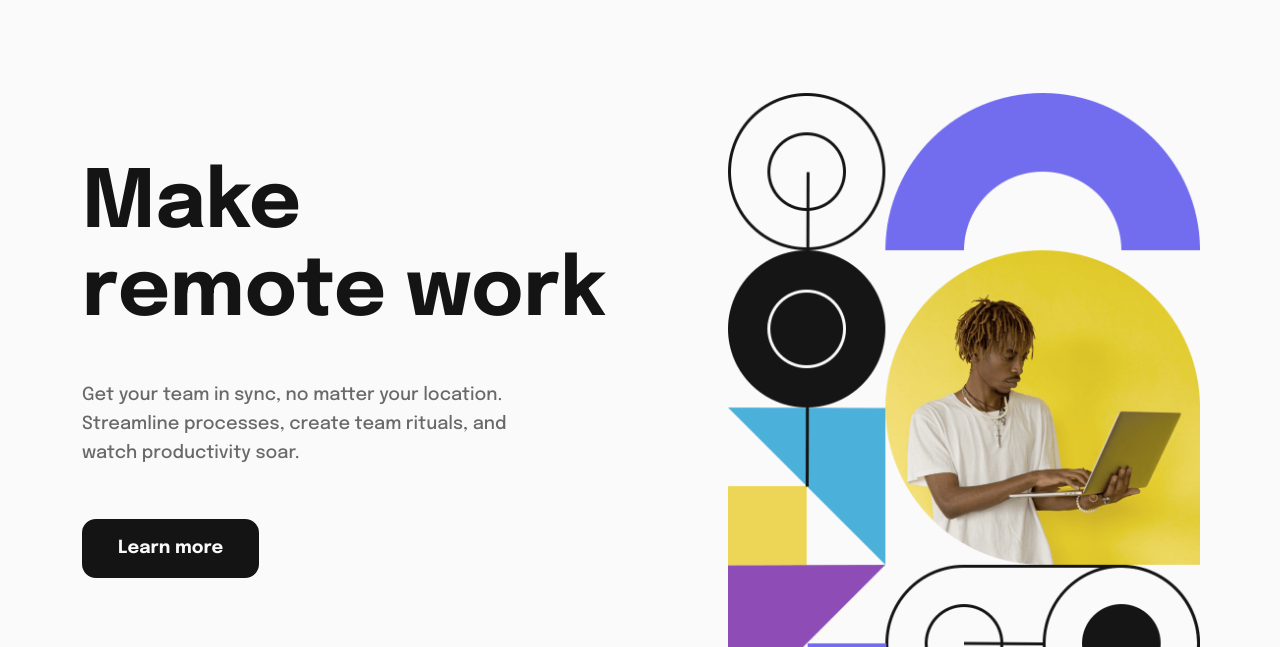
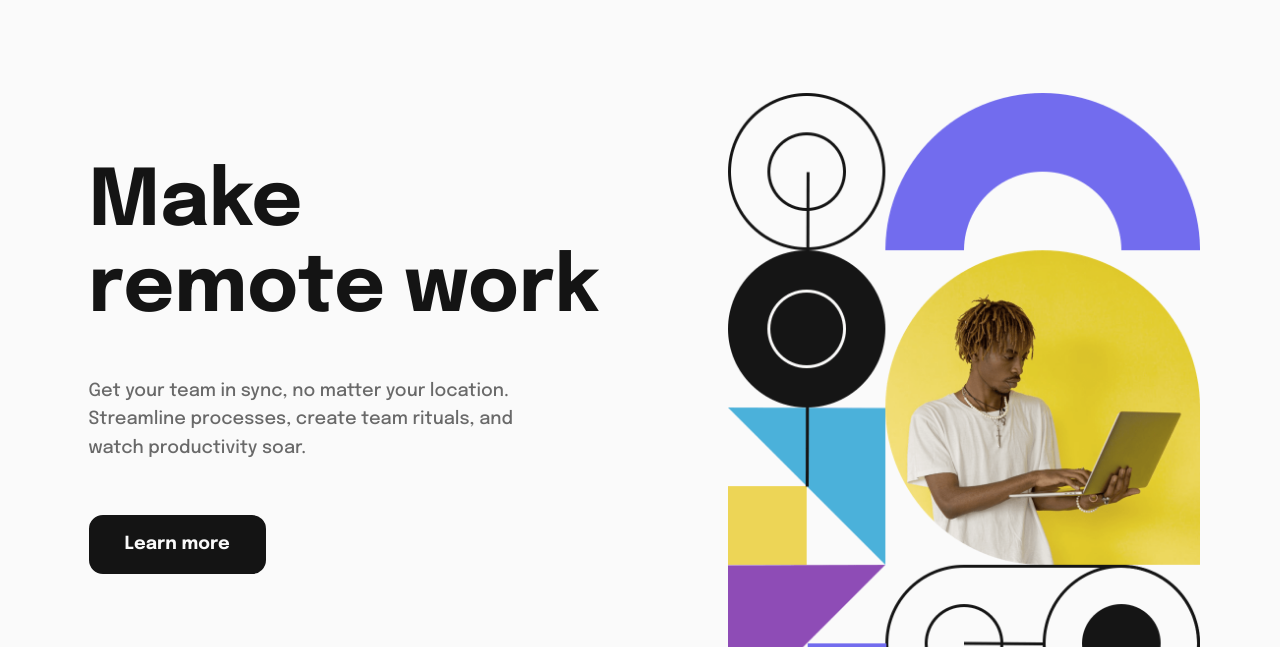
Before and after one commit to psudo-dev/frontend-mentor_-_intro-section-with-dropdown-navigation, a website built with Vite: page index.html in a window 1280 px wide. Shown: the part 76-723 px from the top of the page. Built offline with nearby package versions, Linux system fonts and the light colour scheme.

Commit message:
Update style.css

```diff
--- a/css/style.css
+++ b/css/style.css
@@ -516,7 +516,7 @@ button {
 	}
 
 	.hero__title {
-		font-size: clamp(3rem, -0.776rem + 7.368vw, 5rem);
+		font-size: clamp(3rem, -0.776rem + 7.368vw, 4.875rem);
 		padding-block-start: clamp(0rem, -10.789rem + 21.053vw, 4rem);
 	}
 
```
